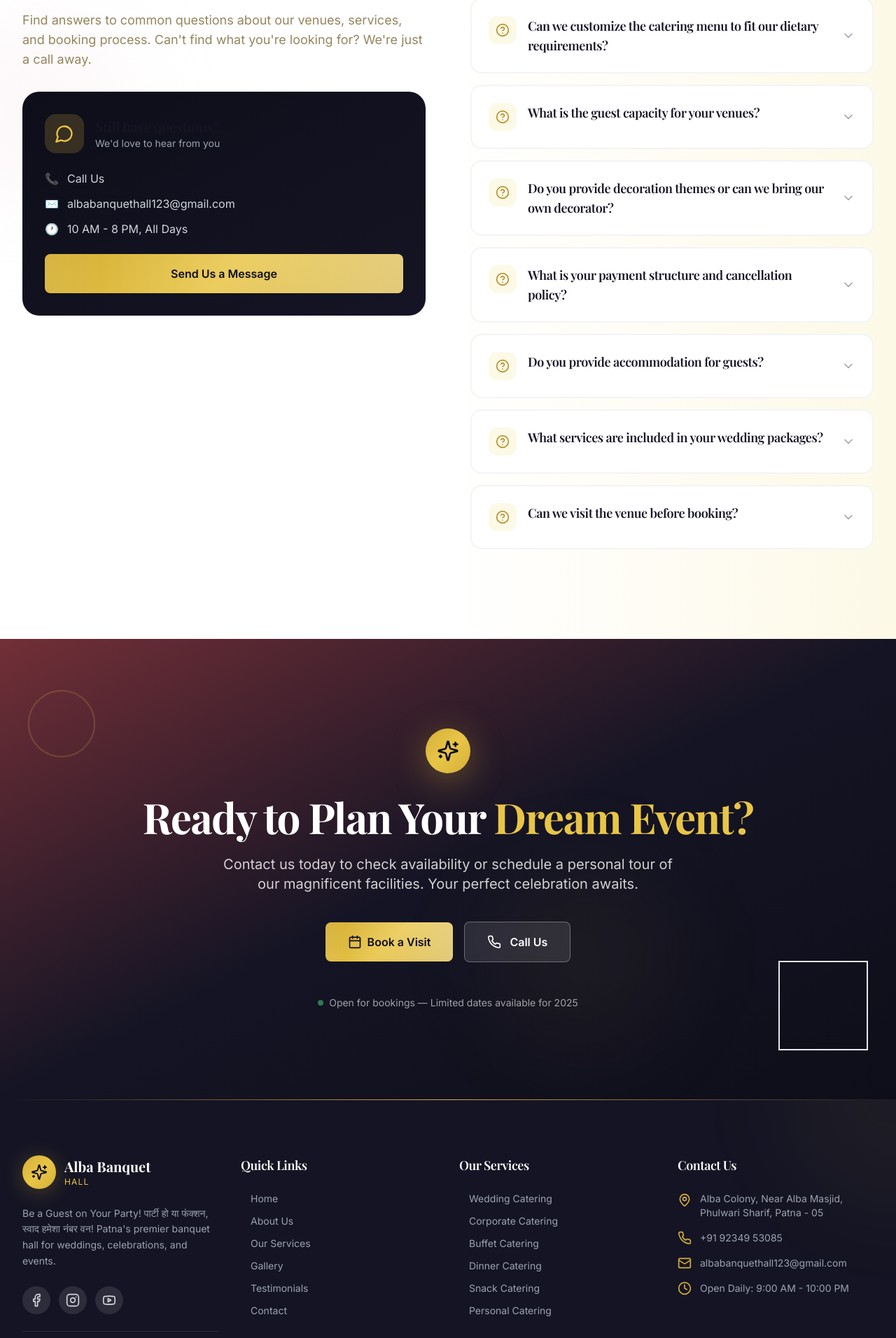
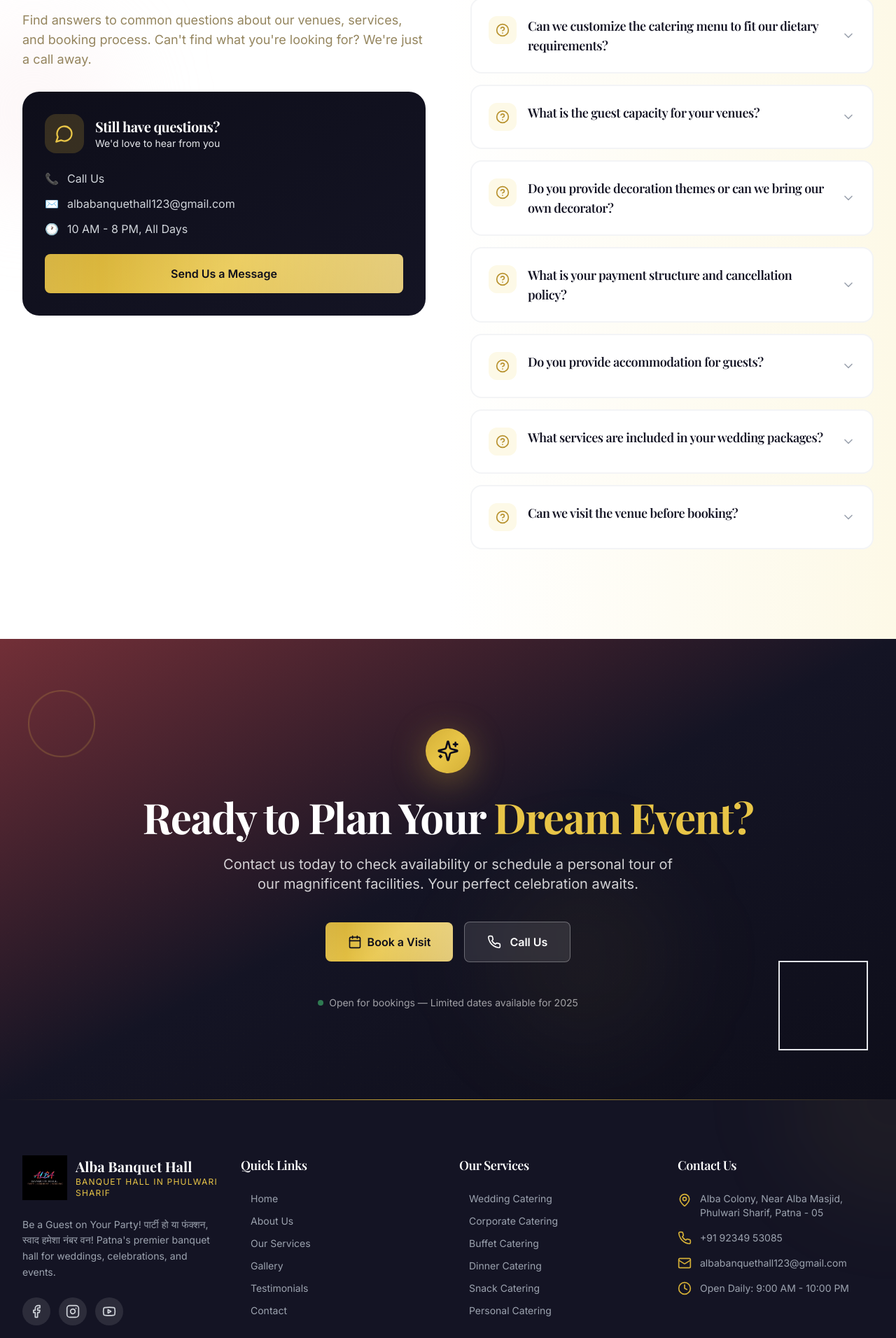
Before and after one commit to invinci009/banquet, a Next.js app: page /services in a window 1280 px wide. Shown: the part 6401-8313 px from the top of the page at 70% size. Built offline with nearby package versions, Linux system fonts and the light colour scheme; a web font is replaced by a local one.

Commit message:
update footer logo and fix pricing

```diff
--- a/src/components/layout/Footer.tsx
+++ b/src/components/layout/Footer.tsx
@@ -1,5 +1,6 @@
 "use client";
 
+import Image from "next/image";
 import Link from "next/link";
 import { motion } from "framer-motion";
 import {
@@ -57,15 +58,19 @@ export default function Footer() {
                         className="lg:col-span-1"
                     >
                         <Link href="/" className="flex items-center gap-3 mb-6">
-                            <div className="w-12 h-12 rounded-full bg-gold-gradient flex items-center justify-center shadow-gold">
-                                <Sparkles className="w-6 h-6 text-navy-900" />
-                            </div>
+                            <Image
+                                src="/logo.png"
+                                alt="Alba Banquet Logo"
+                                width={60}
+                                height={60}
+                                className="w-16 h-16 object-contain"
+                            />
                             <div>
                                 <span className="font-display text-xl font-bold text-white">
-                                    Alba Banquet
+                                    Alba Banquet Hall
                                 </span>
                                 <span className="block text-xs text-gold-400 uppercase tracking-widest">
-                                    Hall
+                                    Banquet Hall in Phulwari Sharif
                                 </span>
                             </div>
                         </Link>
--- a/src/components/sections/ServicesFAQ.tsx
+++ b/src/components/sections/ServicesFAQ.tsx
@@ -76,8 +76,8 @@ export default function ServicesFAQ() {
                                     <MessageCircle className="w-7 h-7 text-gold-400" />
                                 </div>
                                 <div>
-                                    <h3 className="font-display text-xl font-bold">Still have questions?</h3>
-                                    <p className="text-gray-400 text-sm">We&apos;d love to hear from you</p>
+                                    <h3 className="font-display text-xl font-bold text-white">Still have questions?</h3>
+                                    <p className="text-gray-200 text-sm">We&apos;d love to hear from you</p>
                                 </div>
                             </div>
 
--- a/src/data/services.ts
+++ b/src/data/services.ts
@@ -53,7 +53,7 @@ export const services: Service[] = [
             "/gallery/floral-gate.webp"
         ],
         highlight: "500+ Menu Options",
-        pricing: "Starting ₹600/plate",
+        pricing: "Veg ₹600 | Non-veg ₹900 per person",
         duration: "Full Event Coverage"
     },
     {
@@ -73,7 +73,7 @@ export const services: Service[] = [
             "/gallery/buffet-staff.webp"
         ],
         highlight: "Timely Delivery",
-        pricing: "Starting ₹350/person",
+        pricing: "Veg ₹600 | Non-veg ₹900 per person",
         duration: "Flexible Hours"
     },
     {
@@ -93,7 +93,7 @@ export const services: Service[] = [
             "/gallery/buffet-staff.webp"
         ],
         highlight: "50+ Dishes",
-        pricing: "Starting ₹500/plate",
+        pricing: "Veg ₹600 | Non-veg ₹900 per person",
         duration: "Full Event Service"
     },
     {
@@ -113,7 +113,7 @@ export const services: Service[] = [
             "/gallery/indoor-hall.webp"
         ],
         highlight: "Fine Dining",
-        pricing: "Starting ₹700/plate",
+        pricing: "Veg ₹600 | Non-veg ₹900 per person",
         duration: "Evening Service"
     },
     {
@@ -133,7 +133,7 @@ export const services: Service[] = [
             "/gallery/buffet-service.webp"
         ],
         highlight: "Fresh & Tasty",
-        pricing: "Starting ₹150/person",
+        pricing: "Veg ₹600 | Non-veg ₹900 per person",
         duration: "2-4 Hours"
     },
     {
@@ -153,7 +153,7 @@ export const services: Service[] = [
             "/gallery/night-lawn-view.webp"
         ],
         highlight: "Home Delivery",
-        pricing: "Starting ₹400/person",
+        pricing: "Veg ₹600 | Non-veg ₹900 per person",
         duration: "Flexible Timing"
     }
 ];
```
